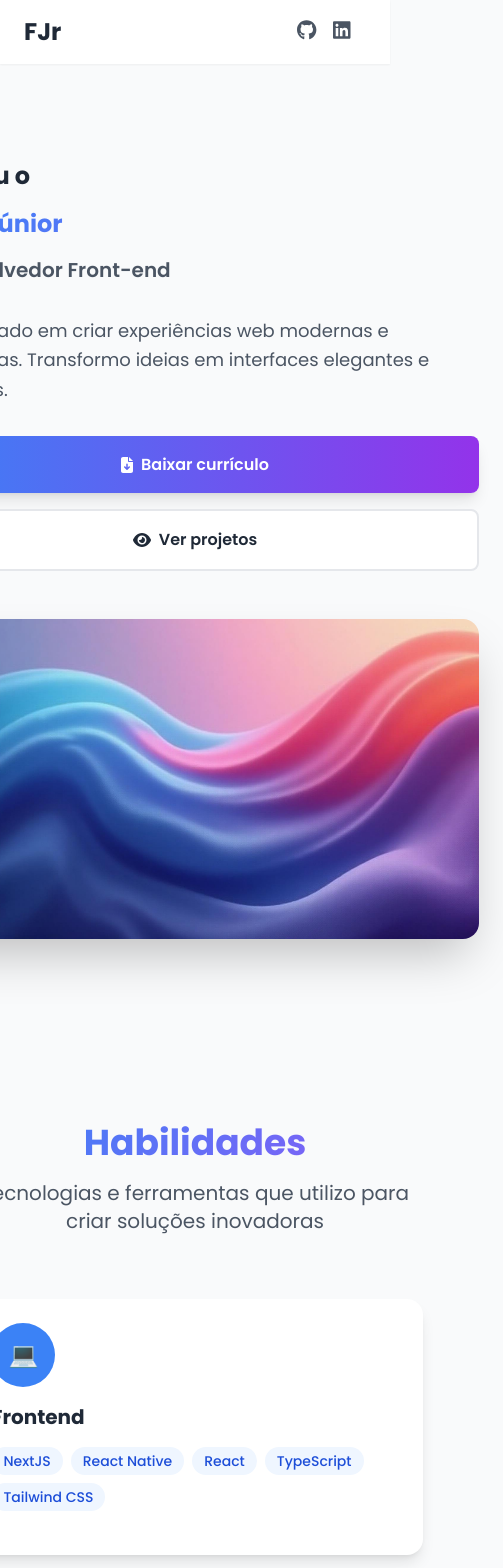
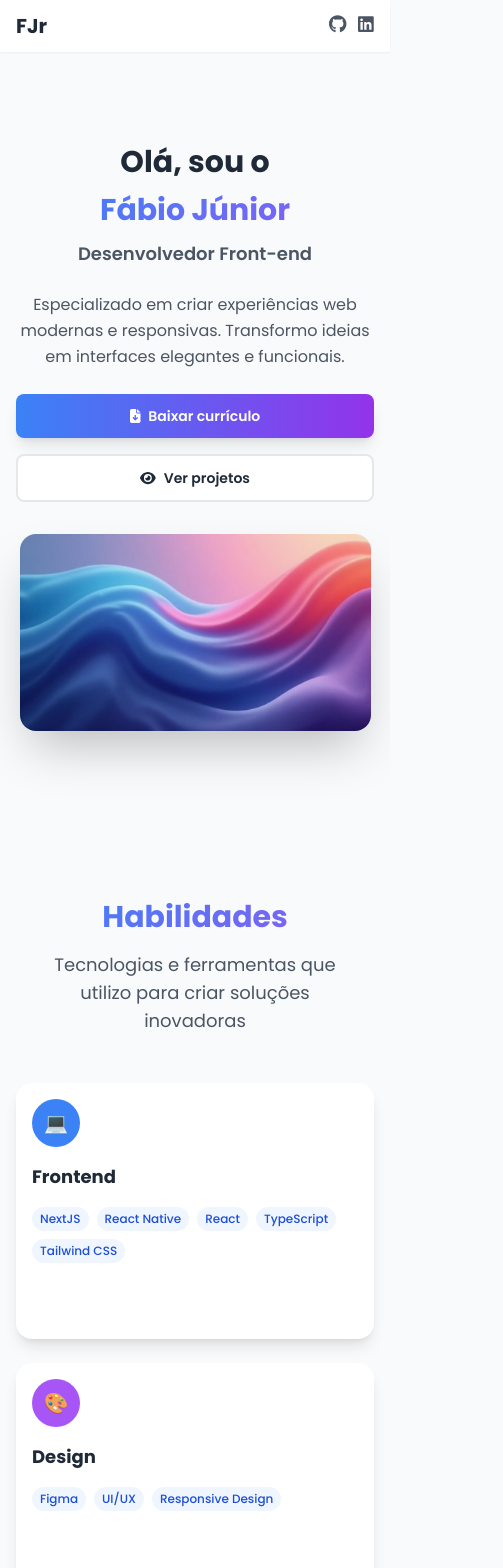
Before and after one commit to fabiojr0/Portifolio, a React (Vite) app: page / in a window 390 px wide. Shown: the top 1568 px of the page, 503 px wide, since content can reach past the window. Built offline with nearby package versions, Linux system fonts and the light colour scheme.

Commit message:
Refactor About, Footer, Habilities, Home, Navbar, and Projects components for improved layout and responsiveness. Update content and styles, including new project details and enhanced typography. Adjust spacing and structure for better user experience across devices.

```diff
--- a/src/components/About.jsx
+++ b/src/components/About.jsx
@@ -1,4 +1,4 @@
-import { faBriefcase, faGraduationCap, faHeart } from '@fortawesome/free-solid-svg-icons';
+import { faBriefcase, faGraduationCap } from '@fortawesome/free-solid-svg-icons';
 import { FontAwesomeIcon } from '@fortawesome/react-fontawesome';
 import React from 'react';
 
@@ -6,39 +6,31 @@ function About() {
     const timelineData = [
         {
             title: "Formação Profissional",
-            subtitle: "Unisociesc",
-            description: "Atualmente cursando o 3º período de Sistemas de Informação",
+            subtitle: "Unilasalle RJ",
+            description: "Atualmente cursando o 7º período de Sistemas de Informação",
             icon: faGraduationCap,
             iconBg: "bg-blue-500",
-            year: "2022"
+            year: "2022 - Atualmente"
         },
         {
             title: "Experiência Profissional",
-            subtitle: "Desenvolvedor Full-Stack",
-            description: "Participando da empresa Júnior da Unidade Anima Consultoria",
+            subtitle: "Desenvolvedor Front-end - Baoo Market",
+            description: "Desenvolvo o site e app, com a proposta de delivery focado em mercado.",
             icon: faBriefcase,
             iconBg: "bg-purple-500",
-            year: "2023+"
-        },
-        {
-            title: "Trabalho Voluntário",
-            subtitle: "Monitor",
-            description: "Contribuo com monitorias de programação e desenvolvimento web",
-            icon: faHeart,
-            iconBg: "bg-pink-500",
-            year: "2023+"
+            year: "2023 - Atualmente"
         }
     ];
 
   return (
-    <div className="py-20 bg-white" id="About">
-      <div className="container mx-auto px-6">
+    <div className="py-16 sm:py-20 " id="About">
+      <div className="max-w-7xl mx-auto px-4 sm:px-6 lg:px-8">
         {/* Section Header */}
-        <div className="text-center mb-16">
-          <h2 className="text-4xl lg:text-5xl font-bold gradientText gradientBP mb-4">
+        <div className="text-center mb-12 sm:mb-16">
+          <h2 className="text-3xl sm:text-4xl lg:text-5xl font-bold gradientText gradientBP mb-4">
             Sobre mim
           </h2>
-          <p className="text-xl text-gray-600 max-w-2xl mx-auto">
+          <p className="text-lg sm:text-xl text-gray-600 max-w-2xl mx-auto px-4">
             Minha jornada no desenvolvimento de software
           </p>
         </div>
@@ -46,35 +38,35 @@ function About() {
         {/* Timeline */}
         <div className="max-w-4xl mx-auto">
           <div className="relative">
-            {/* Timeline Line */}
-            <div className="absolute left-8 top-0 bottom-0 w-0.5 bg-gradient-to-b from-blue-400 to-purple-500"></div>
+            {/* Timeline Line - Hidden on mobile */}
+            <div className="hidden sm:block absolute left-8 top-0 bottom-0 w-0.5 bg-gradient-to-b from-blue-400 to-purple-500"></div>
 
             {/* Timeline Items */}
-            <div className="space-y-12">
+            <div className="space-y-8 sm:space-y-12">
               {timelineData.map((item, index) => (
                 <div key={index} className="relative flex items-start">
                   {/* Timeline Icon */}
-                  <div className={`relative z-10 w-16 h-16 ${item.iconBg} rounded-full flex items-center justify-center text-white shadow-lg`}>
-                    <FontAwesomeIcon icon={item.icon} className="text-xl" />
+                  <div className={`relative z-10 w-12 h-12 sm:w-16 sm:h-16 ${item.iconBg} rounded-full flex items-center justify-center text-white shadow-lg flex-shrink-0`}>
+                    <FontAwesomeIcon icon={item.icon} className="text-lg sm:text-xl" />
                   </div>
 
                   {/* Timeline Content */}
-                  <div className="ml-8 flex-1">
-                    <div className="bg-white rounded-2xl shadow-lg p-6 hover:shadow-xl transition-all duration-300">
-                      <div className="flex justify-between items-start mb-4">
+                  <div className="ml-4 sm:ml-8 flex-1">
+                    <div className="bg-white rounded-2xl shadow-lg p-4 sm:p-6 hover:shadow-xl transition-all duration-300">
+                      <div className="flex flex-col sm:flex-row sm:justify-between sm:items-start mb-4 gap-2">
                         <div>
-                          <h3 className="text-xl font-bold text-gray-800 mb-1">
+                          <h3 className="text-lg sm:text-xl font-bold text-gray-800 mb-1">
                             {item.title}
                           </h3>
-                          <p className="text-lg font-semibold text-gray-600">
+                          <p className="text-base sm:text-lg font-semibold text-gray-600">
                             {item.subtitle}
                           </p>
                         </div>
-                        <span className="text-sm font-medium text-gray-500 bg-gray-100 px-3 py-1 rounded-full">
+                        <span className="text-xs sm:text-sm font-medium text-gray-500 bg-gray-100 px-2 sm:px-3 py-1 rounded-full self-start">
                           {item.year}
                         </span>
                       </div>
-                      <p className="text-gray-600 leading-relaxed">
+                      <p className="text-sm sm:text-base text-gray-600 leading-relaxed">
                         {item.description}
                       </p>
                     </div>
--- a/src/components/Footer.jsx
+++ b/src/components/Footer.jsx
@@ -1,59 +1,59 @@
 import { faGithub, faLinkedin } from '@fortawesome/free-brands-svg-icons';
-import {  faPhone } from '@fortawesome/free-solid-svg-icons';
+import { faPhone } from '@fortawesome/free-solid-svg-icons';
 import { FontAwesomeIcon } from '@fortawesome/react-fontawesome';
 import React from 'react';
 
 function Footer() {
   return (
-    <footer className="bg-gray-900 text-white py-16">
-      <div className="container mx-auto px-6">
-        <div className="grid grid-cols-1 md:grid-cols-3 gap-8 mb-12">
+    <footer className="py-12 sm:py-16 border-t border-gray-700 w-full">
+      <div className="w-full flex flex-col items-center mx-auto px-4 sm:px-6 lg:px-8">
+        <div className="max-w-5xl grid grid-cols-1 sm:grid-cols-2 lg:grid-cols-3 gap-8 sm:gap-12 mb-8 sm:mb-12">
           {/* About Section */}
-          <div>
-            <h3 className="text-2xl font-bold mb-4">Fábio Júnior</h3>
-            <p className="text-gray-300 leading-relaxed">
+          <div className="sm:col-span-2 lg:col-span-1 ">
+            <h3 className="text-xl sm:text-2xl font-bold mb-4">Fábio Júnior</h3>
+            <p className=" leading-relaxed text-sm sm:text-base">
               Desenvolvedor Front-end apaixonado por criar experiências digitais incríveis.
             </p>
           </div>
 
           {/* Quick Links */}
           <div>
-            <h3 className="text-xl font-semibold mb-4">Links Rápidos</h3>
+            <h3 className="text-lg sm:text-xl font-semibold mb-4">Links Rápidos</h3>
             <ul className="space-y-2">
-              <li><a href="#Home" className="text-gray-300 hover:text-white transition-colors">Início</a></li>
-              <li><a href="#Habilities" className="text-gray-300 hover:text-white transition-colors">Habilidades</a></li>
-              <li><a href="#Projects" className="text-gray-300 hover:text-white transition-colors">Projetos</a></li>
-              <li><a href="#About" className="text-gray-300 hover:text-white transition-colors">Sobre</a></li>
+              <li><a href="#Home" className=" transition-colors text-sm sm:text-base">Início</a></li>
+              <li><a href="#Habilities" className=" transition-colors text-sm sm:text-base">Habilidades</a></li>
+              <li><a href="#Projects" className=" transition-colors text-sm sm:text-base">Projetos</a></li>
+              <li><a href="#About" className=" transition-colors text-sm sm:text-base">Sobre</a></li>
             </ul>
           </div>
 
           {/* Contact */}
           <div>
-            <h3 className="text-xl font-semibold mb-4">Contato</h3>
+            <h3 className="text-lg sm:text-xl font-semibold mb-4">Contato</h3>
             <div className="space-y-3">
               <div className="flex items-center">
-                <FontAwesomeIcon icon={faPhone} className="mr-3 text-blue-400" />
-                <span className="text-gray-300">(21) 98249-1902</span>
+                <FontAwesomeIcon icon={faPhone} className="mr-3 text-blue-400 text-sm sm:text-base" />
+                <span className=" text-sm sm:text-base">(21) 98249-1902</span>
               </div>
               <div className="flex items-center">
-                <span className="text-gray-300">dev.fabiojunior@gmail.com</span>
+                <span className=" text-sm sm:text-base break-all">dev.fabiojunior@gmail.com</span>
               </div>
               <div className="flex gap-4 mt-4">
                 <a
                   href="https://github.com/fabiojr0"
                   target="_blank"
                   rel="noreferrer"
-                  className="text-gray-300 hover:text-white transition-colors"
+                  className=" transition-colors"
                 >
-                  <FontAwesomeIcon icon={faGithub} className="text-2xl" />
+                  <FontAwesomeIcon icon={faGithub} className="text-xl sm:text-2xl" />
                 </a>
                 <a
                   href="https://www.linkedin.com/in/fabiojr0/"
                   target="_blank"
                   rel="noreferrer"
-                  className="text-gray-300 hover:text-white transition-colors"
+                  className=" transition-colors"
                 >
-                  <FontAwesomeIcon icon={faLinkedin} className="text-2xl" />
+                  <FontAwesomeIcon icon={faLinkedin} className="text-xl sm:text-2xl" />
                 </a>
               </div>
             </div>
@@ -61,12 +61,12 @@ function Footer() {
         </div>
 
         {/* Copyright */}
-        <div className="border-t border-gray-700 pt-8 text-center">
-          <p className="text-gray-400">
+      </div>
+        <div className="border-t border-gray-700 pt-6 sm:pt-8 text-center">
+          <p className="text-gray-400 text-xs sm:text-sm">
             © 2025 Fábio Júnior. Todos os direitos reservados.
           </p>
         </div>
-      </div>
     </footer>
   )
 }
--- a/src/components/Habilities.jsx
+++ b/src/components/Habilities.jsx
@@ -29,39 +29,39 @@ function Habilities() {
   ];
 
   return (
-    <div className="py-20" id="Habilities">
-      <div className="container mx-auto px-6">
+    <div className="py-16 sm:py-20" id="Habilities">
+      <div className="max-w-7xl mx-auto px-4 sm:px-6 lg:px-8">
         {/* Section Header */}
-        <div className="text-center mb-16">
-          <h2 className="text-4xl lg:text-5xl font-bold gradientText gradientBP mb-4">Habilidades</h2>
-          <p className="text-xl text-gray-600 max-w-2xl mx-auto">
+        <div className="text-center mb-12 sm:mb-16">
+          <h2 className="text-3xl sm:text-4xl lg:text-5xl font-bold gradientText gradientBP mb-4">Habilidades</h2>
+          <p className="text-lg sm:text-xl text-gray-600 max-w-2xl mx-auto px-4">
             Tecnologias e ferramentas que utilizo para criar soluções inovadoras
           </p>
         </div>
 
         {/* Skills Grid */}
-        <div className="flex flex-row flex-wrap items-center justify-center gap-8">
+        <div className="grid grid-cols-1 sm:grid-cols-2 lg:grid-cols-3 gap-6 sm:gap-8">
           {skillCategories.map((category, index) => (
             <div
               key={index}
-              className="bg-white rounded-2xl shadow-lg p-6 hover:shadow-xl transition-all duration-300 hover:scale-105 h-64 aspect-video"
+              className="bg-white rounded-2xl shadow-lg p-4 sm:p-6 hover:shadow-xl transition-all duration-300 hover:scale-105 min-h-64"
             >
               {/* Category Icon */}
               <div
-                className={`w-16 h-16 ${category.bgColor} rounded-full flex items-center justify-center text-white text-2xl mb-4`}
+                className={`w-12 h-12 sm:w-16 sm:h-16 ${category.bgColor} rounded-full flex items-center justify-center text-white text-xl sm:text-2xl mb-4`}
               >
                 {category.icon}
               </div>
 
               {/* Category Title */}
-              <h3 className="text-xl font-bold text-gray-800 mb-4">{category.title}</h3>
+              <h3 className="text-lg sm:text-xl font-bold text-gray-800 mb-4">{category.title}</h3>
 
               {/* Skills Tags */}
-              <div className="flex  flex-wrap gap-2">
+              <div className="flex flex-wrap gap-2">
                 {category.skills.map((skill, skillIndex) => (
                   <span
                     key={skillIndex}
-                    className="px-3 py-1 bg-blue-50 text-blue-700 text-sm font-medium rounded-full pointer-events-none"
+                    className="px-2 sm:px-3 py-1 bg-blue-50 text-blue-700 text-xs sm:text-sm font-medium rounded-full pointer-events-none"
                   >
                     {skill}
                   </span>
--- a/src/components/Home.jsx
+++ b/src/components/Home.jsx
@@ -6,33 +6,35 @@ import Navbar from "./Navbar";
 
 function Home() {
   return (
-    <div id="Home" className="min-h-screen bg-gray-50 pt-20">
+    <div id="Home" className="min-h-[70vh] bg-gray-50 pt-20">
       {/* Header */}
       <div className="absolute top-0 left-0 right-0 z-10">
         <Navbar />
       </div>
 
       {/* Hero Section */}
-      <div className="max-w-screen mx-auto px-6 pt-20 pb-16">
-        <div className="flex flex-col lg:flex-row items-center justify-between gap-12">
+      <div className="max-w-7xl mx-auto px-4 sm:px-6 lg:px-8 pt-16 sm:pt-20 pb-16">
+        <div className="flex flex-col lg:flex-row items-center justify-between gap-8 lg:gap-12">
           {/* Left Content */}
-          <div className="flex-1 space-y-8">
-            <div className="space-y-4">
-              <h1 className="text-2xl md:text-4xl lg:text-6xl font-bold text-gray-800">Olá, sou o</h1>
-              <h1 className="text-2xl md:text-4xl lg:text-7xl font-bold gradientText gradientBP">Fábio Júnior</h1>
-              <p className="text-xl lg:text-2xl font-semibold text-gray-600">Desenvolvedor Front-end</p>
+          <div className="flex-1 space-y-6 lg:space-y-8 text-center lg:text-left">
+            <div className="space-y-3 lg:space-y-4">
+              <h1 className="text-3xl sm:text-4xl md:text-5xl lg:text-6xl font-bold text-gray-800">Olá, sou o</h1>
+              <h1 className="text-3xl sm:text-4xl md:text-5xl lg:text-7xl font-bold gradientText gradientBP">
+                Fábio Júnior
+              </h1>
+              <p className="text-lg sm:text-xl lg:text-2xl font-semibold text-gray-600">Desenvolvedor Front-end</p>
             </div>
 
-            <p className="text-lg text-gray-600 max-w-2xl leading-relaxed">
+            <p className="text-base sm:text-lg text-gray-600 max-w-2xl mx-auto lg:mx-0 leading-relaxed">
               Especializado em criar experiências web modernas e responsivas. Transformo ideias em interfaces elegantes
               e funcionais.
             </p>
 
-            <div className="flex flex-col sm:flex-row gap-4">
+            <div className="flex flex-col sm:flex-row gap-4 justify-center lg:justify-start">
               <a
                 href="./curriculo_fabio_junior.pdf"
                 target="_blank"
-                className="inline-flex items-center justify-center px-8 py-4 bg-gradient-to-r from-blue-500 to-purple-600 text-white font-semibold rounded-lg shadow-lg hover:shadow-xl transition-all duration-300 hover:scale-105"
+                className="inline-flex items-center justify-center px-6 sm:px-8 py-3 sm:py-4 bg-gradient-to-r from-blue-500 to-purple-600 text-white font-semibold rounded-lg shadow-lg hover:shadow-xl transition-all duration-300 hover:scale-105 text-sm sm:text-base"
               >
                 <FontAwesomeIcon icon={faFileArrowDown} className="mr-2" />
                 Baixar currículo
@@ -43,7 +45,7 @@ function Home() {
                 smooth={true}
                 offset={-80}
                 duration={500}
-                className="inline-flex items-center justify-center px-8 py-4 cursor-pointer bg-white text-gray-800 font-semibold rounded-lg border-2 border-gray-200 hover:border-gray-300 transition-all duration-300 hover:scale-105"
+                className="inline-flex items-center justify-center px-6 sm:px-8 py-3 sm:py-4 cursor-pointer bg-white text-gray-800 font-semibold rounded-lg border-2 border-gray-200 hover:border-gray-300 transition-all duration-300 hover:scale-105 text-sm sm:text-base"
               >
                 <FontAwesomeIcon icon={faEye} className="mr-2" />
                 Ver projetos
@@ -52,8 +54,8 @@ function Home() {
           </div>
 
           {/* Right Visual */}
-          <div className="flex-1 flex justify-center lg:justify-end">
-            <div className="aspect-video h-80 lg:h-96 rounded-2xl shadow-2xl overflow-hidden">
+          <div className="flex-1 flex justify-center lg:justify-end w-full lg:w-auto">
+            <div className="aspect-video w-[90vw] lg:max-w-[35vw] rounded-2xl shadow-2xl overflow-hidden">
               <img src="./gradient.png" alt="Abstract waves design" className="w-full h-full object-cover" />
             </div>
           </div>
--- a/src/components/Navbar.jsx
+++ b/src/components/Navbar.jsx
@@ -1,21 +1,22 @@
-import {  faGithub, faLinkedin } from "@fortawesome/free-brands-svg-icons";
+import { faGithub, faLinkedin } from "@fortawesome/free-brands-svg-icons";
 import { FontAwesomeIcon } from "@fortawesome/react-fontawesome";
 import React from 'react';
 import { Link } from 'react-scroll';
 
 function Navbar() {
     return (
-    <nav className='w-full bg-white/90 backdrop-blur-sm shadow-sm'>
-        <div className="container mx-auto px-6 py-4 flex justify-between items-center">
+    <nav className='w-full bg-white/90 backdrop-blur-sm shadow-sm sticky top-0 z-50'>
+        <div className="max-w-7xl mx-auto px-4 sm:px-6 lg:px-8 py-3 sm:py-4">
+            <div className="flex justify-between items-center">
                 {/* Logo */}
-            <div className="text-2xl font-bold text-gray-800">
+                <div className="text-xl sm:text-2xl font-bold text-gray-800">
                     FJr
                 </div>
 
-            {/* Navigation Links */}
-            <div className="hidden md:flex gap-8">
+                {/* Navigation Links - Hidden on mobile */}
+                <div className="hidden md:flex gap-6 lg:gap-8">
                     <Link
-                    className='text-gray-600 hover:text-gray-800 font-medium cursor-pointer transition-colors'
+                        className='text-gray-600 hover:text-gray-800 font-medium cursor-pointer transition-colors text-sm lg:text-base'
                         to='Home'
                         spy={true}
                         duration={500}
@@ -25,7 +26,7 @@ function Navbar() {
                         Início
                     </Link>
                     <Link
-                    className='text-gray-600 hover:text-gray-800 font-medium cursor-pointer transition-colors'
+                        className='text-gray-600 hover:text-gray-800 font-medium cursor-pointer transition-colors text-sm lg:text-base'
                         to='Habilities'
                         spy={true}
                         duration={500}
@@ -35,7 +36,7 @@ function Navbar() {
                         Habilidades
                     </Link>
                     <Link
-                    className='text-gray-600 hover:text-gray-800 font-medium cursor-pointer transition-colors'
+                        className='text-gray-600 hover:text-gray-800 font-medium cursor-pointer transition-colors text-sm lg:text-base'
                         to='Projects'
                         spy={true}
                         duration={500}
@@ -45,7 +46,7 @@ function Navbar() {
                         Projetos
                     </Link>
                     <Link
-                    className='text-gray-600 hover:text-gray-800 font-medium cursor-pointer transition-colors'
+                        className='text-gray-600 hover:text-gray-800 font-medium cursor-pointer transition-colors text-sm lg:text-base'
                         to='About'
                         spy={true}
                         duration={500}
@@ -57,14 +58,14 @@ function Navbar() {
                 </div>
 
                 {/* Social Icons */}
-            <div className="flex gap-4">
+                <div className="flex gap-3 sm:gap-4">
                     <a
                         href="https://github.com/fabiojr0"
                         target="_blank"
                         rel="noreferrer"
                         className="text-gray-600 hover:text-gray-800 transition-colors"
                     >
-                    <FontAwesomeIcon icon={faGithub} className="text-xl" />
+                        <FontAwesomeIcon icon={faGithub} className="text-lg sm:text-xl" />
                     </a>
                     <a
                         href="https://www.linkedin.com/in/fabiojr0/"
@@ -72,13 +73,9 @@ function Navbar() {
                         rel="noreferrer"
                         className="text-gray-600 hover:text-gray-800 transition-colors"
                     >
-                    <FontAwesomeIcon icon={faLinkedin} className="text-xl" />
+                        <FontAwesomeIcon icon={faLinkedin} className="text-lg sm:text-xl" />
                     </a>
-                <a
-                    href="mailto:dev.fabiojunior@gmail.com"
-                    className="text-gray-600 hover:text-gray-800 transition-colors"
-                >
-                </a>
+                </div>
             </div>
         </div>
     </nav>
```
Also changed, not shown: src/components/Projects.jsx (+30 -48 lines), public/projects/mcadv.png (added). Lines whose indentation alone changed are shown as unchanged.
